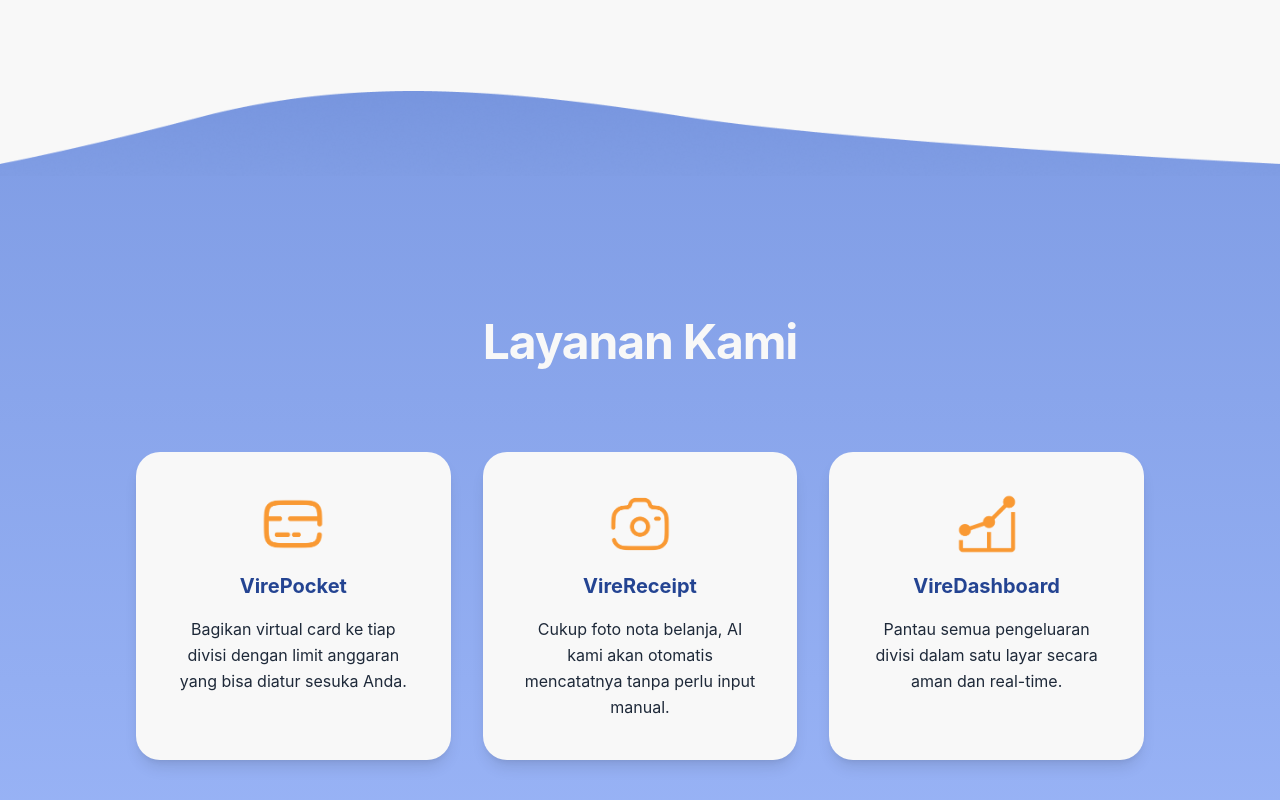
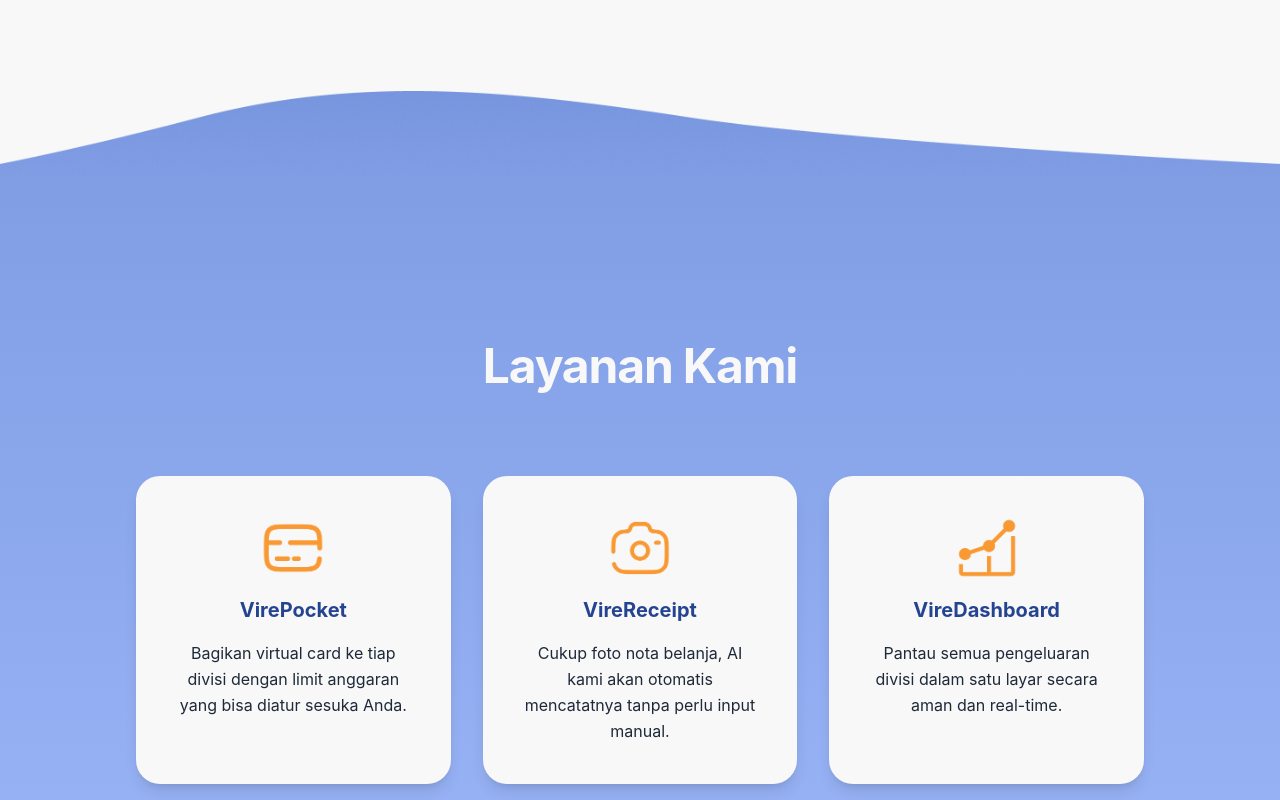
Before and after one commit to amelia-juliawati/vire-frontend, a React (Vite) app: page / in a window 1280 px wide. Shown: the part 520-1320 px from the top of the page. Built offline with nearby package versions, Linux system fonts and the light colour scheme.

Commit message:
style: fix decor

```diff
--- a/src/components/Service.tsx
+++ b/src/components/Service.tsx
@@ -4,7 +4,7 @@ import vireReceipt from '../assets/vireReceipt.png';
 
 function Service() {
     return (
-        <section className="relative z-10 -mt-10 min-h-screen flex flex-col justify-center py-20 bg-gradient-to-b from-[#809DE5] to-[#9CB6F8]">
+        <section className="relative z-10 -mt-4 min-h-screen flex flex-col justify-center py-20 bg-gradient-to-b from-[#809DE4] to-[#9CB6F8]">
             <div className="container mx-auto px-6 md:px-12 lg:px-18 max-w-6xl">
                 <h1 className="text-3xl md:text-4xl lg:text-5xl font-bold mb-10 md:mb-16 lg:mb-20 tracking-tight leading-tight text-white text-center">
                     Layanan Kami
```
